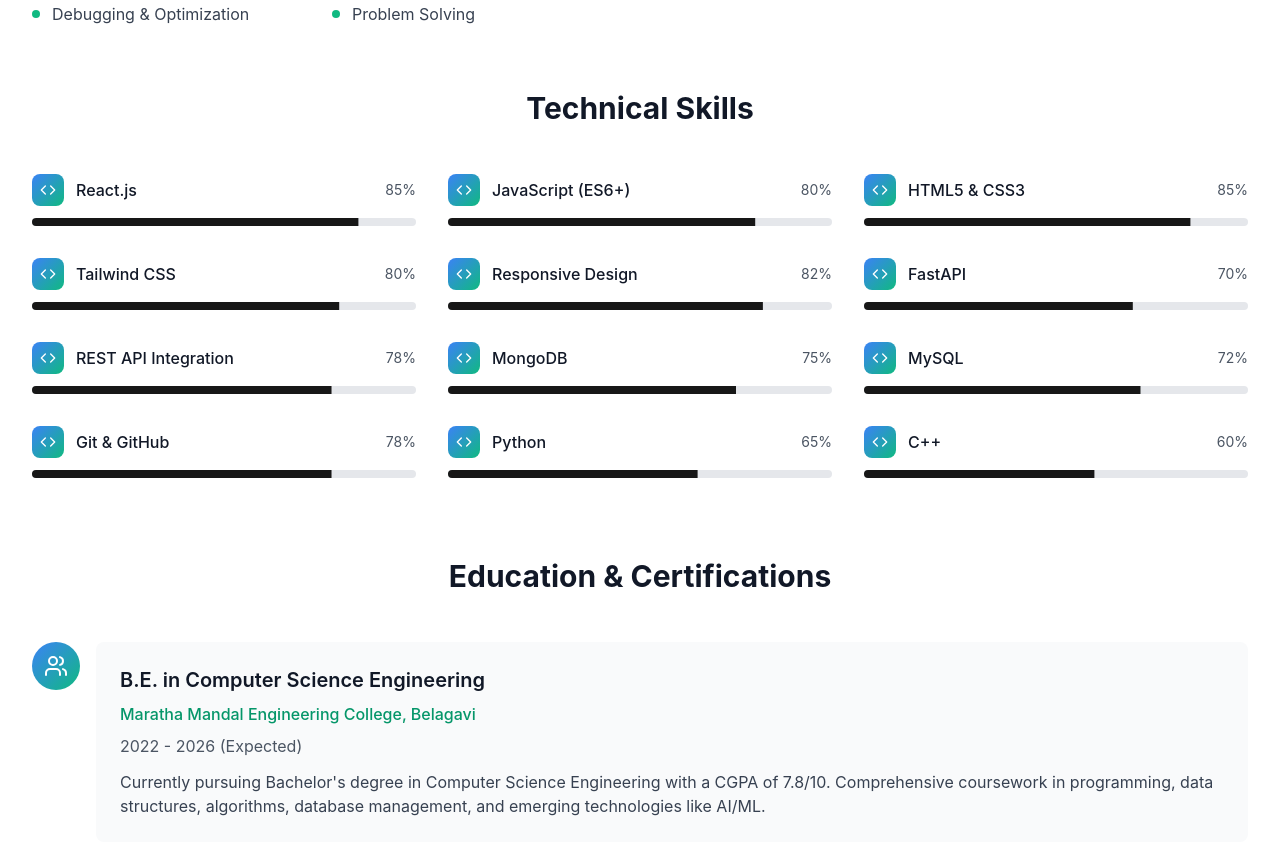
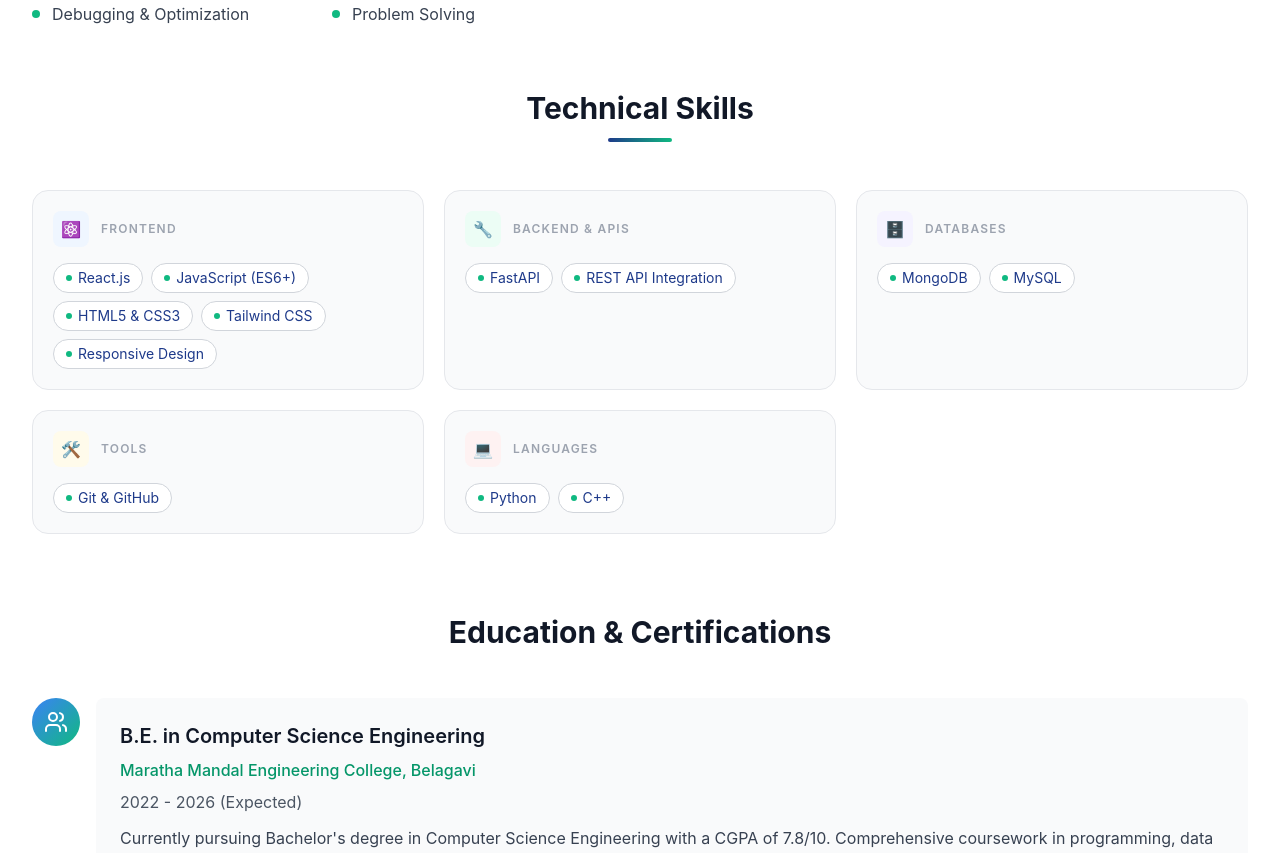
Before and after one commit to Kartiksannavagol/portfolio-website, a React (Create React App) app in the folder frontend/: page / in a window 1280 px wide. Shown: the part 1560-2413 px from the top of the page. Built offline with nearby package versions, Linux system fonts and the light colour scheme.

Commit message:
feat: replace skill progress bars with category chip layout

```diff
--- a/frontend/src/components/About.jsx
+++ b/frontend/src/components/About.jsx
@@ -109,29 +109,67 @@ const About = () => {
 <div className={`transform transition-all duration-1000 delay-600 ${
   isVisible ? 'translate-y-0 opacity-100' : 'translate-y-10 opacity-0'
 }`}>
-          <h3 className="text-3xl font-bold text-center mb-12 text-gray-900 dark:text-white">
+  <h3 className="text-3xl font-bold text-center mb-3 text-gray-900 dark:text-white">
     Technical Skills
   </h3>
-          <div className="grid md:grid-cols-2 lg:grid-cols-3 gap-8">
-            {mockData.skills.map((skill, index) => (
-              <div key={index} className="group">
-                <div className="flex items-center justify-between mb-3">
-                  <div className="flex items-center space-x-3">
-                    <div className="w-8 h-8 bg-gradient-to-br from-blue-500 to-emerald-500 rounded-lg flex items-center justify-center">
-                      <Code className="h-4 w-4 text-white" />
+  <div className="w-16 h-1 bg-gradient-to-r from-blue-900 to-emerald-500 mx-auto mb-12 rounded-full" />
+
+  <div className="grid md:grid-cols-2 lg:grid-cols-3 gap-5">
+    {[
+      {
+        icon: '⚛️',
+        iconBg: 'bg-blue-50',
+        label: 'Frontend',
+        skills: ['React.js', 'JavaScript (ES6+)', 'HTML5 & CSS3', 'Tailwind CSS', 'Responsive Design']
+      },
+      {
+        icon: '🔧',
+        iconBg: 'bg-emerald-50',
+        label: 'Backend & APIs',
+        skills: ['FastAPI', 'REST API Integration']
+      },
+      {
+        icon: '🗄️',
+        iconBg: 'bg-violet-50',
+        label: 'Databases',
+        skills: ['MongoDB', 'MySQL']
+      },
+      {
+        icon: '🛠️',
+        iconBg: 'bg-amber-50',
+        label: 'Tools',
+        skills: ['Git & GitHub']
+      },
+      {
+        icon: '💻',
+        iconBg: 'bg-red-50',
+        label: 'Languages',
+        skills: ['Python', 'C++']
+      }
+    ].map((cat, i) => (
+      <div
+        key={i}
+        className="bg-gray-50 dark:bg-gray-800 border border-gray-200 dark:border-gray-700 rounded-2xl p-5 hover:shadow-md hover:-translate-y-1 transition-all duration-200"
+      >
+        <div className="flex items-center gap-3 mb-4">
+          <div className={`w-9 h-9 ${cat.iconBg} dark:bg-gray-700 rounded-lg flex items-center justify-center text-base`}>
+            {cat.icon}
           </div>
-                    <span className="font-medium text-gray-900 dark:text-white">
-                      {skill.name}
+          <span className="text-xs font-semibold uppercase tracking-widest text-gray-400">
+            {cat.label}
           </span>
         </div>
-                  <span className="text-sm text-gray-600 dark:text-gray-400">
-                    {skill.level}%
+        <div className="flex flex-wrap gap-2">
+          {cat.skills.map((skill, j) => (
+            <span
+              key={j}
+              className="inline-flex items-center gap-1.5 px-3 py-1 rounded-full text-sm border border-gray-300 dark:border-gray-600 bg-white dark:bg-gray-900 text-blue-900 dark:text-gray-200 hover:border-emerald-500 hover:bg-emerald-50 dark:hover:bg-emerald-900/20 hover:text-emerald-700 dark:hover:text-emerald-300 transition-all duration-150"
+            >
+              <span className="w-1.5 h-1.5 rounded-full bg-emerald-500 flex-shrink-0" />
+              {skill}
             </span>
+          ))}
         </div>
-                <Progress
-                  value={skillProgress[skill.name] || 0}
-                  className="h-2 bg-gray-200 dark:bg-gray-700"
-                />
       </div>
     ))}
   </div>
```
Lines whose indentation alone changed are shown as unchanged.
